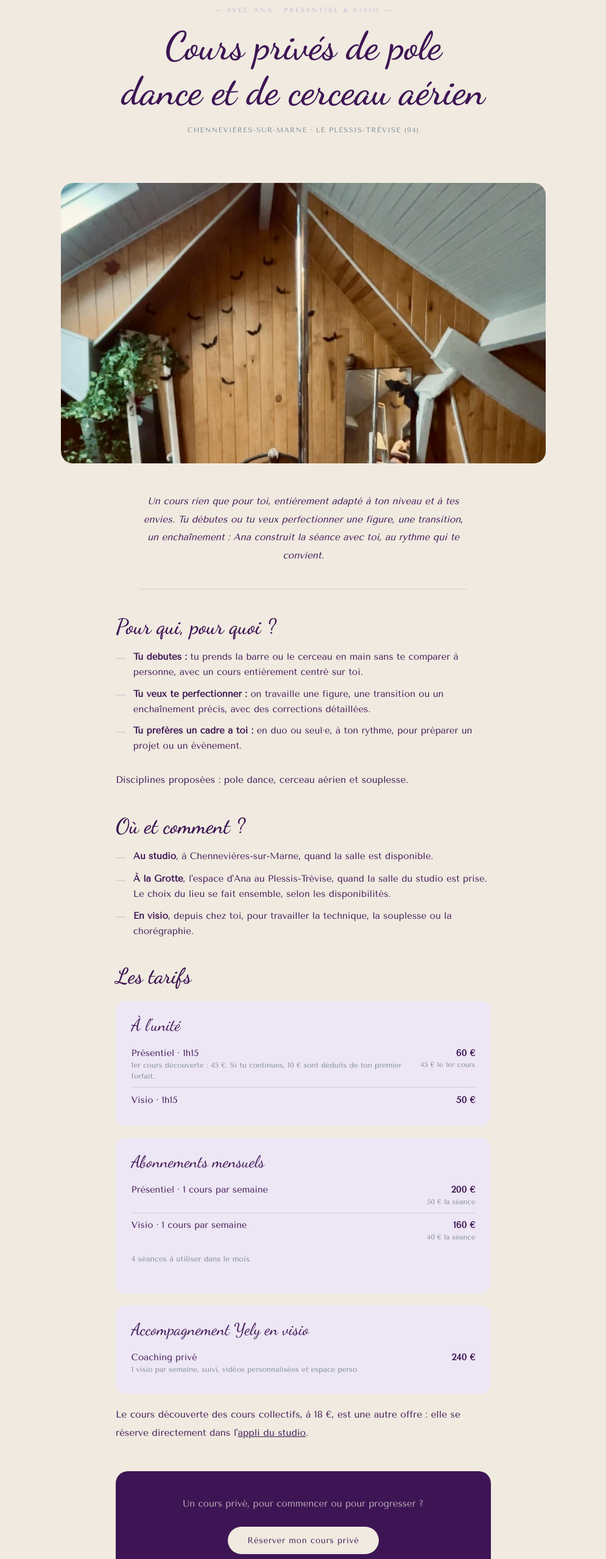
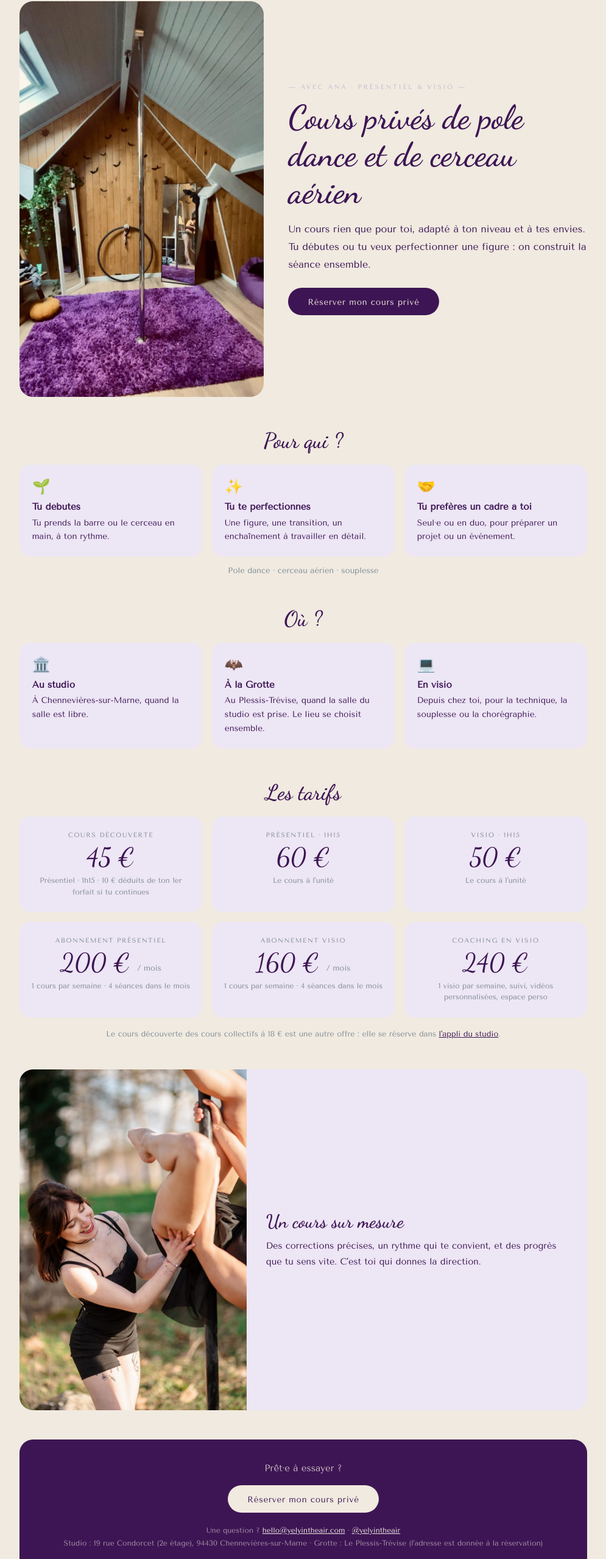
Before and after one commit to Yelyana/Yelyintheair, a plain HTML site: page cours-prives.html in a window 1280 px wide. Shown: the part 118-2675 px from the top of the page at 61% size, without its empty margins (142-1137 px from the left). Drawn offline with nearby package versions, Linux system fonts and the light colour scheme.

Commit message:
Deploy v487

```diff
--- a/cours-prives.html
+++ b/cours-prives.html
@@ -114,6 +114,46 @@
   .price-row .sub { display: block; font-size: 0.75rem; color: var(--gris); }
   .price-row .amount { white-space: nowrap; font-weight: 600; text-align: right; }
   .price-row .amount small { display: block; font-weight: 400; font-size: 0.72rem; color: var(--gris); }
+
+  /* PAGE COURS PRIVÉS : petits blocs */
+  .cp { max-width: 980px; margin: 0 auto; padding: 7.5rem 1.5rem 5rem; }
+  .cp-hero { display: grid; grid-template-columns: minmax(0, 0.9fr) minmax(0, 1.1fr); gap: 2.5rem; align-items: center; }
+  .cp-hero img { width: 100%; height: auto; display: block; border-radius: 22px; }
+  .cp-label { font-size: 0.65rem; letter-spacing: 0.25em; text-transform: uppercase; color: var(--mauve); display: block; margin-bottom: 0.9rem; }
+  .cp-title { font-family: 'Dancing Script', cursive; font-size: clamp(2.3rem, 5vw, 3.4rem); line-height: 1.12; color: var(--violet); margin-bottom: 1rem; font-weight: 600; }
+  .cp-intro { font-size: 1rem; line-height: 1.8; margin-bottom: 1.5rem; }
+  .cp-btn { display: inline-block; background: var(--violet); color: var(--ivoire); padding: 0.9rem 2rem; border-radius: 2rem; font-size: 0.85rem; letter-spacing: 0.05em; text-decoration: none; }
+  .cp-btn:hover { opacity: 0.88; }
+  .cp-h { font-family: 'Dancing Script', cursive; font-size: clamp(1.7rem, 4vw, 2.2rem); color: var(--violet); margin: 3.2rem 0 1.1rem; text-align: center; }
+  .cp-grid { display: grid; grid-template-columns: repeat(3, minmax(0, 1fr)); gap: 1rem; }
+  .cp-grid.two { grid-template-columns: repeat(2, minmax(0, 1fr)); }
+  .cp-card { background: var(--mauve-light); border-radius: 18px; padding: 1.4rem 1.3rem; }
+  .cp-card .ico { font-size: 1.5rem; display: block; margin-bottom: 0.6rem; }
+  .cp-card h3 { font-size: 0.95rem; font-weight: 600; margin-bottom: 0.35rem; }
+  .cp-card p { font-size: 0.86rem; line-height: 1.65; color: var(--violet); }
+  .cp-price { text-align: center; padding: 1.5rem 1rem; }
+  .cp-price .name { font-size: 0.66rem; letter-spacing: 0.14em; text-transform: uppercase; color: var(--gris); display: block; margin-bottom: 0.5rem; }
+  .cp-price .amount { font-family: 'Dancing Script', cursive; font-size: 2.6rem; line-height: 1.1; color: var(--violet); display: block; }
+  .cp-price .amount small { font-family: 'Tenor Sans', serif; font-size: 0.8rem; color: var(--gris); }
+  .cp-price .hint { font-size: 0.76rem; color: var(--gris); line-height: 1.5; display: block; margin-top: 0.35rem; }
+  .cp-photo { border-radius: 22px; overflow: hidden; margin: 3rem 0 0; display: grid; grid-template-columns: minmax(0, 0.8fr) minmax(0, 1.2fr); background: var(--mauve-light); align-items: center; }
+  .cp-photo img { width: 100%; height: auto; display: block; }
+  .cp-photo div { padding: 2rem; }
+  .cp-photo h3 { font-family: 'Dancing Script', cursive; font-size: 1.9rem; margin-bottom: 0.6rem; font-weight: 600; }
+  .cp-photo p { font-size: 0.92rem; line-height: 1.75; }
+  .cp-end { background: var(--violet); color: var(--ivoire); border-radius: 22px; padding: 2.4rem 1.5rem; text-align: center; margin-top: 3rem; }
+  .cp-end p { color: rgba(240,234,224,0.8); margin-bottom: 1.2rem; font-size: 0.95rem; }
+  .cp-end .cp-btn { background: var(--ivoire); color: var(--violet); }
+  .cp-end .small { display: block; margin-top: 1.2rem; font-size: 0.76rem; color: rgba(240,234,224,0.6); line-height: 1.7; }
+  .cp-end .small a { color: var(--ivoire); }
+  @media (max-width: 768px) {
+    .cp { padding-top: 6.5rem; }
+    .cp-hero, .cp-photo { grid-template-columns: 1fr; }
+    .cp-hero { gap: 1.5rem; }
+    .cp-grid, .cp-grid.two { grid-template-columns: 1fr 1fr; }
+    .cp-grid.info { grid-template-columns: 1fr; }
+    .cp-photo div { padding: 1.4rem; }
+  }
 </style>
 </head>
 <body>
@@ -126,6 +166,7 @@
     <a href="equipe.html">L'équipe</a>
     <a href="index.html#acces">Accès</a>
     <a href="index.html#partenaires">Partenaires</a>
+    <a href="cours-prives.html">Cours privés</a>
     <a href="blog/index.html">Les Carnets</a>
     <a href="https://app.yelyintheair.com#profil" style="color:var(--violet);font-weight:600;">Mon compte</a>
     <a href="https://app.yelyintheair.com" class="nav-cta">Réserver</a>
@@ -142,80 +183,65 @@
   <a href="equipe.html">L'équipe</a>
   <a href="index.html#acces">Accès</a>
   <a href="index.html#partenaires">Partenaires</a>
+  <a href="cours-prives.html">Cours privés</a>
   <a href="blog/index.html">Les Carnets</a>
   <a href="https://app.yelyintheair.com#profil">Mon compte</a>
   <a href="https://app.yelyintheair.com" class="nav-cta" style="padding:0.85rem 2rem;border-radius:2rem;font-size:0.8rem;text-decoration:none;color:var(--ivoire)!important;">Réserver un cours</a>
 </div>
 
-<div class="article-hero">
-  <span class="article-label">— Avec Ana · Présentiel &amp; visio —</span>
-  <h1 class="article-title">Cours privés de pole dance et de cerceau aérien</h1>
-  <div class="article-meta"><span>Chennevières-sur-Marne · Le Plessis-Trévise (94)</span></div>
-</div>
+<main class="cp">
 
-<div class="article-cover">
-  <img src="yely-images/hero.jpg" alt="Cours privé de pole dance et de cerceau aérien avec Ana" style="object-position:center 35%;">
-</div>
+  <section class="cp-hero">
+    <img src="yely-images/hero.jpg" alt="La Grotte, l'espace d'Ana pour les cours privés de pole dance et de cerceau aérien">
+    <div>
+      <span class="cp-label">— Avec Ana · Présentiel &amp; visio —</span>
+      <h1 class="cp-title">Cours privés de pole dance et de cerceau aérien</h1>
+      <p class="cp-intro">Un cours rien que pour toi, adapté à ton niveau et à tes envies. Tu débutes ou tu veux perfectionner une figure : on construit la séance ensemble.</p>
+      <a class="cp-btn" href="https://calendly.com/yelyintheair" target="_blank" rel="noopener">Réserver mon cours privé</a>
+    </div>
+  </section>
 
-<div class="article-body">
+  <h2 class="cp-h">Pour qui ?</h2>
+  <div class="cp-grid">
+    <div class="cp-card"><span class="ico">🌱</span><h3>Tu débutes</h3><p>Tu prends la barre ou le cerceau en main, à ton rythme.</p></div>
+    <div class="cp-card"><span class="ico">✨</span><h3>Tu te perfectionnes</h3><p>Une figure, une transition, un enchaînement à travailler en détail.</p></div>
+    <div class="cp-card"><span class="ico">🤝</span><h3>Tu préfères un cadre à toi</h3><p>Seul·e ou en duo, pour préparer un projet ou un événement.</p></div>
+  </div>
+  <p style="text-align:center;font-size:0.82rem;color:var(--gris);margin-top:0.9rem;">Pole dance · cerceau aérien · souplesse</p>
 
-  <p class="article-intro">Un cours rien que pour toi, entièrement adapté à ton niveau et à tes envies. Tu débutes ou tu veux perfectionner une figure, une transition, un enchaînement : Ana construit la séance avec toi, au rythme qui te convient.</p>
-
-  <h2>Pour qui, pour quoi ?</h2>
-
-  <ul class="checklist">
-    <li><span><strong>Tu débutes :</strong> tu prends la barre ou le cerceau en main sans te comparer à personne, avec un cours entièrement centré sur toi.</span></li>
-    <li><span><strong>Tu veux te perfectionner :</strong> on travaille une figure, une transition ou un enchaînement précis, avec des corrections détaillées.</span></li>
-    <li><span><strong>Tu préfères un cadre à toi :</strong> en duo ou seul·e, à ton rythme, pour préparer un projet ou un événement.</span></li>
-  </ul>
-
-  <p>Disciplines proposées : pole dance, cerceau aérien et souplesse.</p>
-
-  <h2>Où et comment ?</h2>
-
-  <ul class="checklist">
-    <li><span><strong>Au studio</strong>, à Chennevières-sur-Marne, quand la salle est disponible.</span></li>
-    <li><span><strong>À la Grotte</strong>, l'espace d'Ana au Plessis-Trévise, quand la salle du studio est prise. Le choix du lieu se fait ensemble, selon les disponibilités.</span></li>
-    <li><span><strong>En visio</strong>, depuis chez toi, pour travailler la technique, la souplesse ou la chorégraphie.</span></li>
-  </ul>
-
-  <h2>Les tarifs</h2>
-
-  <div class="price-card">
-    <h3>À l'unité</h3>
-    <div class="price-row"><span>Présentiel · 1h15<span class="sub">1er cours découverte : 45 €. Si tu continues, 10 € sont déduits de ton premier forfait.</span></span><span class="amount">60 €<small>45 € le 1er cours</small></span></div>
-    <div class="price-row"><span>Visio · 1h15</span><span class="amount">50 €</span></div>
+  <h2 class="cp-h">Où ?</h2>
+  <div class="cp-grid">
+    <div class="cp-card"><span class="ico">🏛️</span><h3>Au studio</h3><p>À Chennevières-sur-Marne, quand la salle est libre.</p></div>
+    <div class="cp-card"><span class="ico">🦇</span><h3>À la Grotte</h3><p>Au Plessis-Trévise, quand la salle du studio est prise. Le lieu se choisit ensemble.</p></div>
+    <div class="cp-card"><span class="ico">💻</span><h3>En visio</h3><p>Depuis chez toi, pour la technique, la souplesse ou la chorégraphie.</p></div>
   </div>
 
-  <div class="price-card">
-    <h3>Abonnements mensuels</h3>
-    <div class="price-row"><span>Présentiel · 1 cours par semaine</span><span class="amount">200 €<small>50 € la séance</small></span></div>
-    <div class="price-row"><span>Visio · 1 cours par semaine</span><span class="amount">160 €<small>40 € la séance</small></span></div>
-    <p class="note">4 séances à utiliser dans le mois.</p>
+  <h2 class="cp-h">Les tarifs</h2>
+  <div class="cp-grid">
+    <div class="cp-card cp-price"><span class="name">Cours découverte</span><span class="amount">45 €</span><span class="hint">Présentiel · 1h15 · 10 € déduits de ton 1er forfait si tu continues</span></div>
+    <div class="cp-card cp-price"><span class="name">Présentiel · 1h15</span><span class="amount">60 €</span><span class="hint">Le cours à l'unité</span></div>
+    <div class="cp-card cp-price"><span class="name">Visio · 1h15</span><span class="amount">50 €</span><span class="hint">Le cours à l'unité</span></div>
+    <div class="cp-card cp-price"><span class="name">Abonnement présentiel</span><span class="amount">200 € <small>/ mois</small></span><span class="hint">1 cours par semaine · 4 séances dans le mois</span></div>
+    <div class="cp-card cp-price"><span class="name">Abonnement visio</span><span class="amount">160 € <small>/ mois</small></span><span class="hint">1 cours par semaine · 4 séances dans le mois</span></div>
+    <div class="cp-card cp-price"><span class="name">Coaching en visio</span><span class="amount">240 €</span><span class="hint">1 visio par semaine, suivi, vidéos personnalisées, espace perso</span></div>
   </div>
+  <p style="text-align:center;font-size:0.8rem;color:var(--gris);margin-top:1rem;line-height:1.7;">Le cours découverte des cours collectifs à 18 € est une autre offre : elle se réserve dans <a href="https://app.yelyintheair.com" style="color:var(--violet)">l'appli du studio</a>.</p>
 
-  <div class="price-card">
-    <h3>Accompagnement Yely en visio</h3>
-    <div class="price-row"><span>Coaching privé<span class="sub">1 visio par semaine, suivi, vidéos personnalisées et espace perso</span></span><span class="amount">240 €</span></div>
-  </div>
+  <section class="cp-photo">
+    <img src="yely-images/cours-prive-coaching.jpg" alt="Une professeure corrige la position d'une élève à la barre de pole dance">
+    <div>
+      <h3>Un cours sur mesure</h3>
+      <p>Des corrections précises, un rythme qui te convient, et des progrès que tu sens vite. C'est toi qui donnes la direction.</p>
+    </div>
+  </section>
 
-  <p>Le cours découverte des cours collectifs, à 18 €, est une autre offre : elle se réserve directement dans l'<a href="https://app.yelyintheair.com" style="color:var(--violet)">appli du studio</a>.</p>
+  <section class="cp-end">
+    <p>Prêt·e à essayer ?</p>
+    <a class="cp-btn" href="https://calendly.com/yelyintheair" target="_blank" rel="noopener">Réserver mon cours privé</a>
+    <span class="small">Une question ? <a href="mailto:hello@yelyintheair.com">hello@yelyintheair.com</a> · <a href="https://www.instagram.com/yelyintheair">@yelyintheair</a><br>Studio : 19 rue Condorcet (2e étage), 94430 Chennevières-sur-Marne · Grotte : Le Plessis-Trévise (l'adresse est donnée à la réservation)</span>
+  </section>
 
-  <div class="article-cta">
-    <p>Un cours privé, pour commencer ou pour progresser ?</p>
-    <a href="https://calendly.com/yelyintheair" target="_blank" rel="noopener">Réserver mon cours privé</a>
-  </div>
-
-  <div class="info-block">
-    <span class="info-block-label">Une question ?</span>
-    <ul>
-      <li>Écris à <a href="mailto:hello@yelyintheair.com" style="color:var(--violet)">hello@yelyintheair.com</a> ou sur Instagram <a href="https://www.instagram.com/yelyintheair" style="color:var(--violet)">@yelyintheair</a>.</li>
-      <li><strong>Au studio :</strong> 19 rue Condorcet (2e étage), 94430 Chennevières-sur-Marne.</li>
-      <li><strong>À la Grotte :</strong> au Plessis-Trévise (94). L'adresse exacte t'est donnée à la réservation.</li>
-    </ul>
-  </div>
-
-</div>
+</main>
 
 <footer>
   <img src="yely-images/logo.svg" alt="Yely in the Air">
```
Also changed, not shown: blog/ca-avance.html (+2 -0 lines), blog/ca-prend-forme.html (+2 -0 lines), blog/debuter-pole-dance-val-de-marne.html (+2 -0 lines), blog/index.html (+2 -0 lines), blog/pilates-reformer-chennevieres-sur-marne-premier-cours.html (+2 -0 lines), blog/pole-dance-ou-cerceau-aerien-val-de-marne.html (+2 -0 lines), blog/pousser-la-porte.html (+2 -0 lines), disciplines.html (+2 -0 lines), equipe.html (+2 -0 lines), yely-images/cours-prive-coaching.jpg (added).
